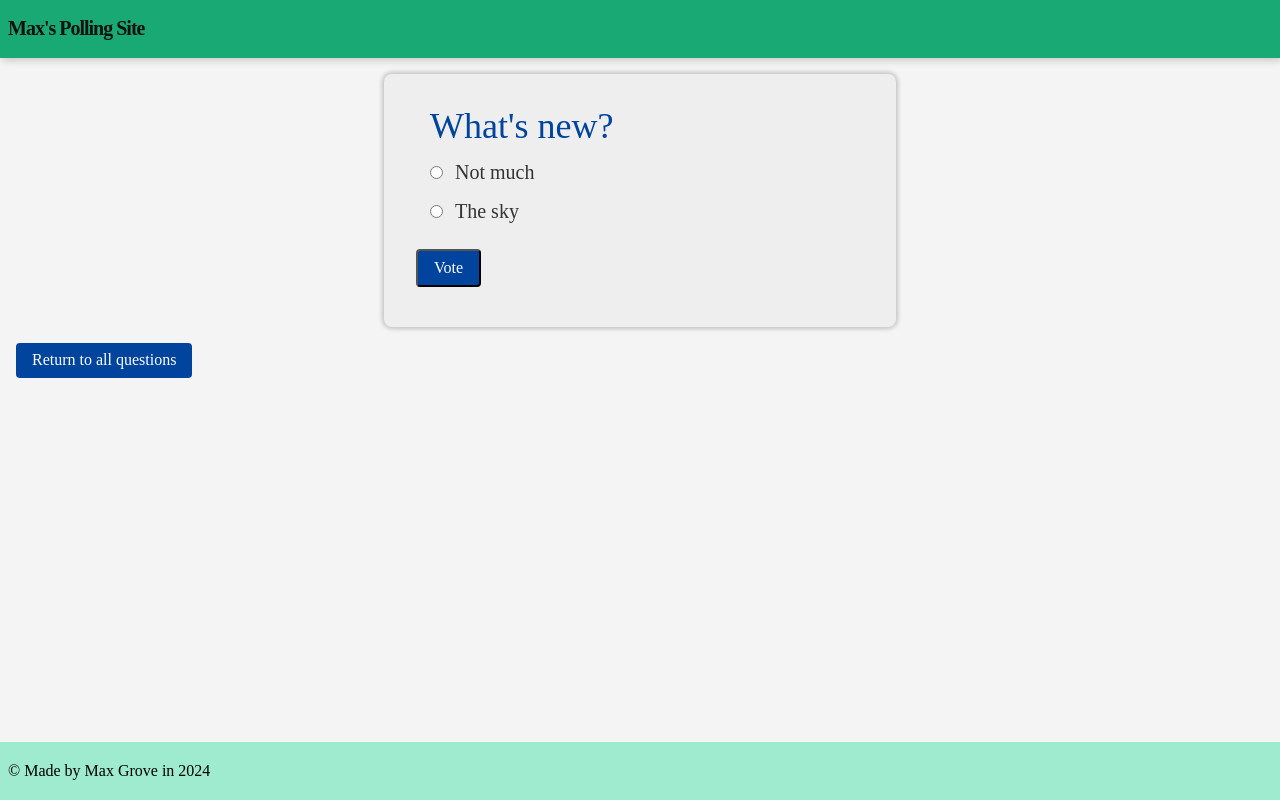
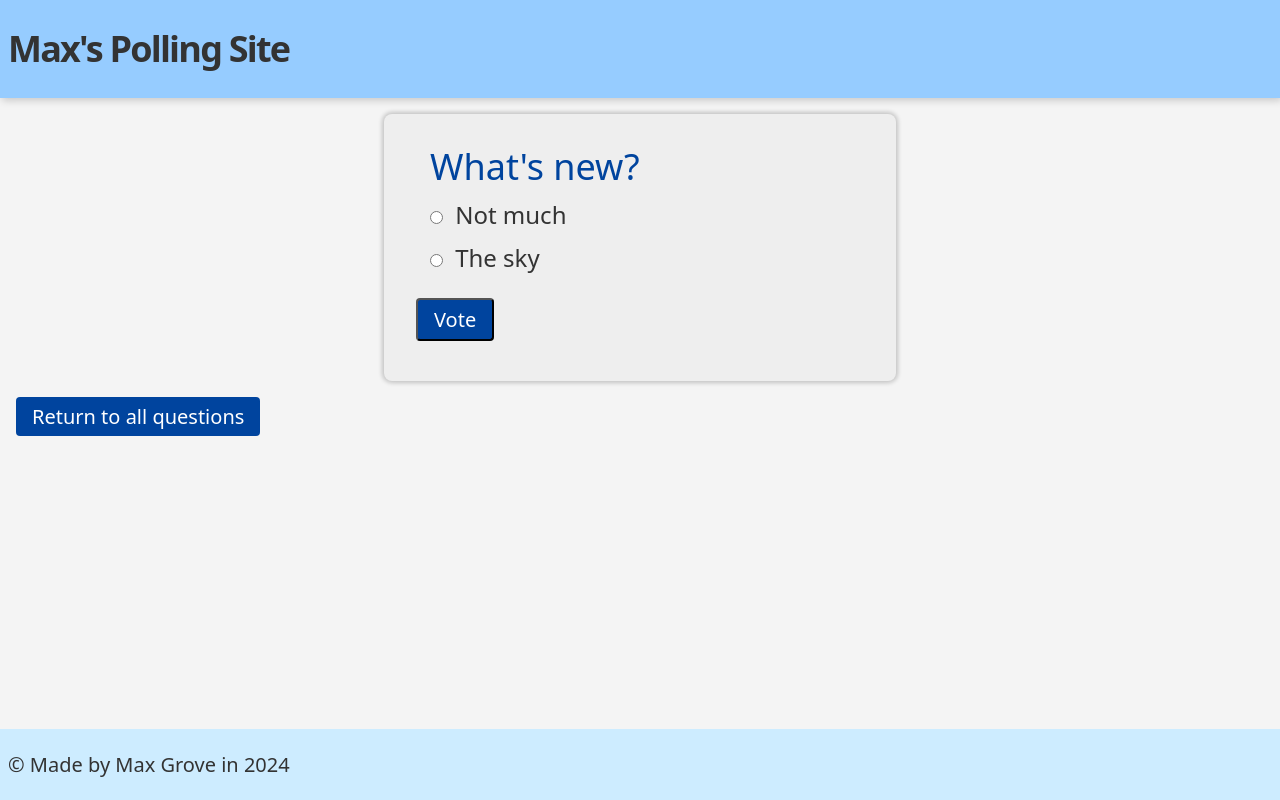
Before and after one commit to maxgrove42/grove-polls, a Django app: page /1/ in a window 1280 px wide. Run offline with Django 5.2, Linux system fonts and the light colour scheme; data comes from the database, SQL or seed files in the repository; both versions use the stored data as it was after the commit.

Commit message:
design updates (#7)

```diff
--- a/polls/templates/base.html
+++ b/polls/templates/base.html
@@ -11,16 +11,19 @@
     <style>
       html, body {
         height: 100%;
+        font-family: system-ui, -apple-system, BlinkMacSystemFont, 'Segoe UI', Roboto, Oxygen, Ubuntu, Cantarell, 'Open Sans', 'Helvetica Neue', sans-serif;
       }
     </style>
     {% block extra_head %}
     <!-- Additional CSS or JS can be inserted by child templates -->
     {% endblock %}
   </head>
-  <body class="bg-near-white flex flex-column">
-    <header class="pa1 pl2 bg-green shadow-4">
+  <body class="bg-near-white flex flex-column dark-gray">
+    <header class="pa1 pl2 bg-light-blue shadow-4">
       <div class="flex items-center">
-        <h1 class="f4 near-black tracked-tight">Max's Polling Site</h1>
+        <h1 class="f2 tracked-tight">
+          Max's Polling Site
+        </h1>
       </div>
     </header>
 
@@ -30,7 +33,7 @@
       {% endblock %}
     </main>
 
-    <footer class="pa1 pl2 bg-light-green mt4">
+    <footer class="pa1 f4 pl2 bg-lightest-blue mt4">
       <p>&copy; Made by Max Grove in 2024</p>
     </footer>
 
--- a/polls/templates/polls/detail.html
+++ b/polls/templates/polls/detail.html
@@ -7,7 +7,7 @@
       <legend class="f2 mb2 dark-blue">{{ question.question_text }}</legend>
 
       {% if error_message %}
-        <p class="bg-washed-red pa2"><strong>{{ error_message }}</strong></p>
+        <p class="bg-washed-red pa2 f4"><strong>{{ error_message }}</strong></p>
       {% endif %}
 
       {% for choice in question.choice_set.all %}
@@ -17,16 +17,16 @@
             name="choice"
             id="choice{{ forloop.counter }}"
             value="{{ choice.id }}"
-            class="mr2"
+            class="mr2 pointer"
           />
-          <label for="choice{{ forloop.counter }}" class="f4 dark-gray">{{ choice.choice_text }}</label>
+          <label for="choice{{ forloop.counter }}" class="f3 dark-gray pointer">{{ choice.choice_text }}</label>
         </div>
       {% endfor %}
     </fieldset>
 
-    <input type="submit" value="Vote" class="f5 link dim br2 ph3 pv2 mb2 dib white bg-dark-blue b-gray">
+    <input type="submit" value="Vote" class="f4 link dim br2 ph3 pv2 pointer mb2 dib white bg-dark-blue b-gray">
   </form>
-  <a href="{% url 'polls:index' %}" class="f5 link dim br2 ph3 pv2 mt3 dib white bg-dark-blue">
+  <a href="{% url 'polls:index' %}" class="f4 link dim br2 ph3 pv2 mt3 dib white bg-dark-blue">
     Return to all questions
   </a>
 {% endblock %}
```
Also changed, not shown: polls/templates/polls/index.html (+6 -6 lines), polls/templates/polls/results.html (+4 -4 lines), db.sqlite3.
